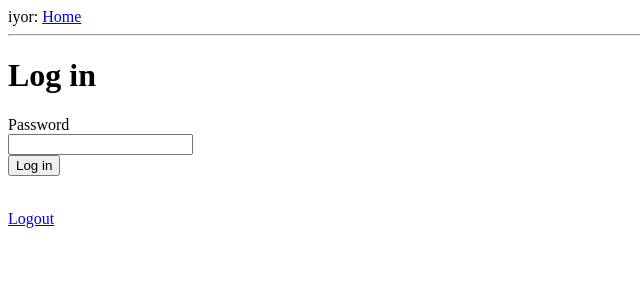
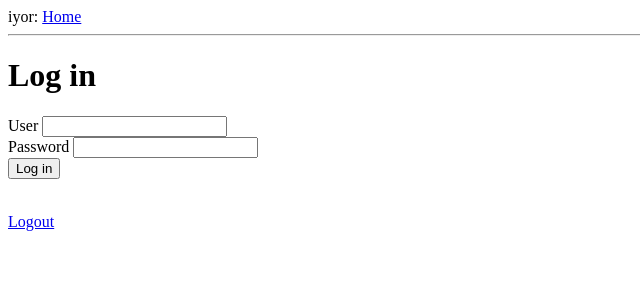
Before and after one commit to iyor/iyor.io, a Flask app: page /login/ in a window 1280 px wide. Shown: the top 300 px of the page, without its empty margins (0-640 px from the left). Run offline with Flask 2, Linux system fonts and the light colour scheme.

Commit message:
Admin username

```diff
--- a/app/config.py
+++ b/app/config.py
@@ -2,6 +2,7 @@ import os
 
 basedir = os.path.abspath(os.path.dirname(__file__))
 
+ADMIN_USER = 'admin'
 ADMIN_PASS = 'admin_pass'
 
 POSTS_PER_PAGE = 8
--- a/app/routes/admin_routes.py
+++ b/app/routes/admin_routes.py
@@ -4,7 +4,7 @@ from flask import current_app as app
 from app import models, db
 from app.forms import PostForm
 from datetime import datetime
-from app.config import ADMIN_PASS
+from app.config import ADMIN_PASS, ADMIN_USER
 
 def login_required(fn):
     @functools.wraps(fn) # Test if this could be removed
@@ -35,7 +35,8 @@ def login():
     next_url = request.args.get('next') or request.form.get('next')
     if request.method == 'POST' and request.form.get('password'):
         password = request.form.get('password')
-        if password == ADMIN_PASS:
+        username = request.form.get('username')
+        if password == ADMIN_PASS and username == ADMIN_USER:
             session['logged_in'] = True
             session.permanent = True  # Use cookie to store session.
             flash('You are now logged in.', 'success')
--- a/app/templates/login.html
+++ b/app/templates/login.html
@@ -2,17 +2,17 @@
 
 {% block content %}
   <h1>Log in</h1>
-  <form action="{{ url_for('login', next=next_url) }}" class="form-horizontal" method="post">
-    <div class="form-group">
-      <label for="password" class="col-sm-2 control-label">Password</label>
-      <div class="col-sm-10">
-        <input class="form-control" id="password" name="password" type="password">
-      </div>
+  <form action="{{ url_for('login', next=next_url) }}" method="post">
+    <div>
+      <label for="username">User</label>
+      <input name="username">
     </div>
-    <div class="form-group">
-      <div class="col-sm-offset-2 col-sm-10">
-        <button class="btn btn-default" type="submit">Log in</button>
-      </div>
+    <div>
+      <label for="password">Password</label>
+      <input name="password" type="password">
+    </div>
+    <div>
+      <button type="submit">Log in</button>
     </div>
   </form>
 {% endblock %}
```
